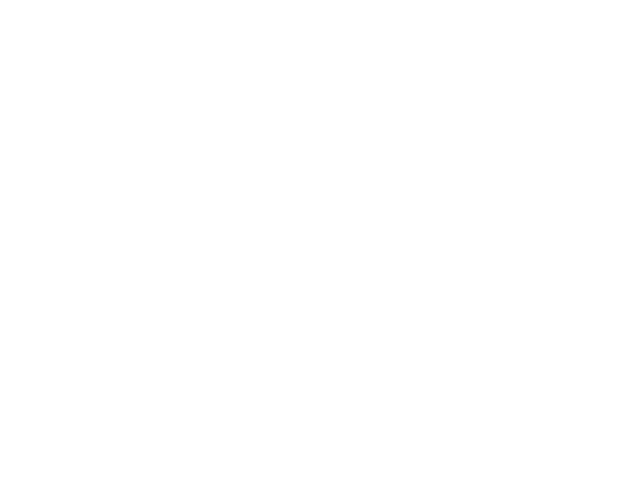
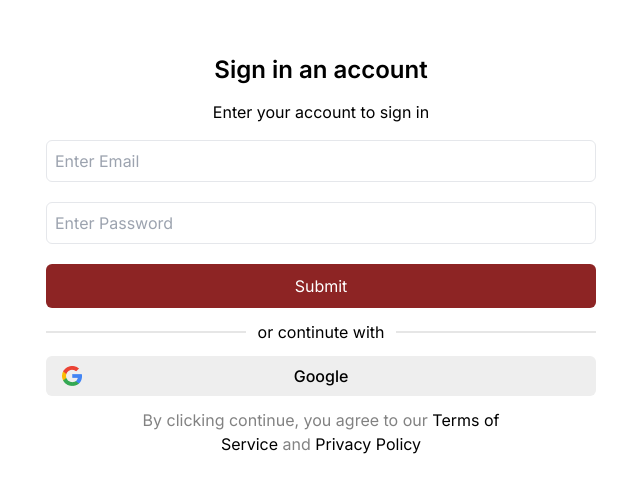
Before and after one commit to jamescasipong/isp-services, a React (Vite) app: page /signin in a window 1280 px wide. Before the commit this address had no page. Shown: the part 146-638 px from the top of the page, without its empty margins (319-959 px from the left). Built offline with nearby package versions, Linux system fonts and the light colour scheme.

Commit message:
sign in account bro!

```diff
--- a/src/pages/App.jsx
+++ b/src/pages/App.jsx
@@ -2,9 +2,9 @@ import { BrowserRouter, Routes, Route, useLocation } from "react-router-dom";
 
 import HomeMain from "./HomeMain/HomeMain";
 import Contact from "./Contact/Contact";
-import Navbar from "../components/sections/Navbar";
 import Features from "./Features/Features";
 import Signup from "./Signup/Signup";
+import Signin from "./Signin/Signin";
 
 function useLocations(name) {
   const location = useLocation();
@@ -24,6 +24,7 @@ function App() {
             <Route path="/features" element={<Features></Features>}></Route>
             <Route path="/contact" element={<Contact></Contact>}></Route>
             <Route path="/SignUp" element={<Signup />}></Route>
+            <Route path="/signin" element={<Signin />}></Route>
           </Routes>
         </BrowserRouter>
       </div>
--- /dev/null
+++ b/src/pages/Signin/Signin.jsx
@@ -0,0 +1,114 @@
+import React, { useState } from "react";
+import { Google } from "../../assets";
+import axios from "axios";
+
+const Signin = () => {
+  const [formData, setFormData] = useState({
+    email: "",
+    password: "",
+  });
+
+  const [isToggle, setToggle] = useState(false);
+
+  const SetToggle = () => {
+    setToggle(true);
+  };
+
+  const handleChange = (e) => {
+    const { name, value } = e.target;
+    setFormData((prevState) => ({
+      ...prevState,
+      [name]: value,
+    }));
+  };
+
+  const handleSubmit = (e) => {
+    e.preventDefault();
+    // Here you can handle form submission, e.g., send data to backend
+
+    axios
+      .post("http://localhost:3001/register", {
+        email: formData.email,
+        password: formData.password,
+      })
+      .then((result) => console.log(result))
+      .catch((err) => console.log(err));
+  };
+
+  return (
+    <div className="h-screen max-w-[100%] items-center flex justify-center sm:px-0 px-3">
+      <div className="ss:w-[550px] flex flex-col items-center gap-3">
+        <h3 className="font-semibold text-[24px]">Sign in an account</h3>
+        <p className="font-normal t-[16px]">Enter your account to sign in</p>
+
+        <form className="w-full" onSubmit={handleSubmit}>
+          <div className="flex flex-col w-full">
+            <div className="w-full mb-4">
+              <input
+                type="email"
+                id="email"
+                name="email"
+                placeholder="Enter Email"
+                value={formData.email}
+                onChange={handleChange}
+                className="mt-1 p-2 border rounded-md sm:max-w-[100%] w-full"
+                required
+              />
+            </div>
+
+            <div className={`flex mb-5`}>
+              <input
+                type="password"
+                id="password"
+                name="password"
+                placeholder="Enter Password"
+                value={formData.password}
+                onChange={handleChange}
+                className="mt-1 p-2 border rounded-md sm:max-w-[100%] w-full"
+                required
+              />
+            </div>
+            {/* Add other form fields similarly */}
+          </div>
+          <button
+            onClick={SetToggle}
+            type="submit"
+            className="px-4 py-2 text-white rounded-md w-full button"
+          >
+            Submit
+          </button>
+        </form>
+
+        <div className="flex flex-row h-auto w-full m gap-3">
+          <div className="flex-1 flex justify-center items-start flex-col">
+            <div className=" bg-[#E6E6E6]  h-[2px] w-full "></div>
+          </div>
+          <p className=""> or continute with </p>
+
+          <div className="flex-1 flex justify-center items-start flex-col">
+            <div className="bg-[#E6E6E6]  h-[2px] w-full"></div>
+          </div>
+        </div>
+
+        <div className="px-4 py-2 bg-[#EEEEEE] text-black font-medium rounded-md w-full relative hover:bg-[#999999] transition-colors">
+          <button type="submit" className="font-medium rounded-md w-full">
+            <p>Google</p>
+          </button>
+
+          <img className="absolute top-2.5 z-[2]" src={Google} alt="" />
+        </div>
+
+        <p className="text-[16px] text-black text-center">
+          <span className="text-[#828282]">
+            By clicking continue, you agree to our
+          </span>{" "}
+          Terms of <br className="ss:block hidden" /> Service{" "}
+          <span className="text-[#828282]">and </span>
+          Privacy Policy
+        </p>
+      </div>
+    </div>
+  );
+};
+
+export default Signin;
```
Also changed, not shown: 2 other files (tests, documents, lock files or other folders).
